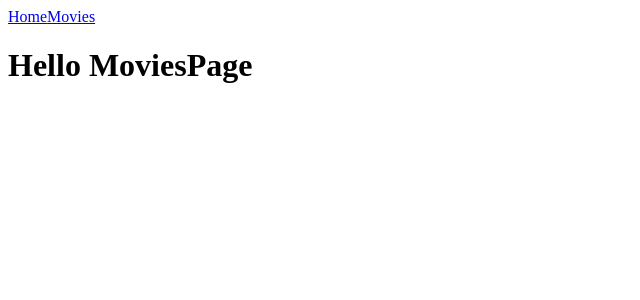
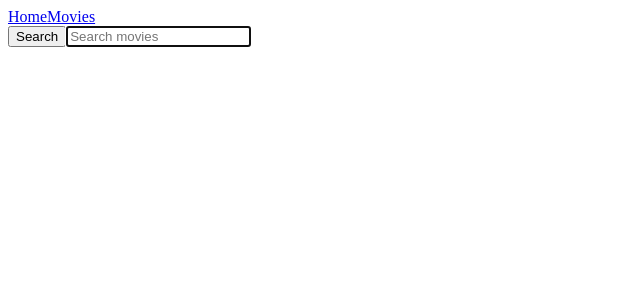
Before and after one commit to Vadym-Hryshchuk/goit-react-hw-05-movies-old, a React (Create React App) app: page /movies in a window 1280 px wide. Shown: the top 300 px of the page, without its empty margins (0-640 px from the left). Built offline with nearby package versions, Linux system fonts and the light colour scheme; no server answers.

Commit message:
Додано нові сторінки

```diff
--- a/package.json
+++ b/package.json
@@ -9,6 +9,7 @@
     "prop-types": "^15.8.1",
     "react": "^17.0.2",
     "react-dom": "^17.0.2",
+    "react-hot-toast": "^2.2.0",
     "react-router-dom": "^6.2.2",
     "react-scripts": "5.0.0",
     "web-vitals": "^2.1.4"
--- a/src/App.jsx
+++ b/src/App.jsx
@@ -1,24 +1,24 @@
 import { Routes, Route } from 'react-router-dom';
-import * as fetchMovie from './services/fetchMovieAPI';
+// import * as fetchMovie from './services/fetchMovieAPI';
 import Navigation from './components/Navigation';
 import HomePage from './views/HomePage';
 import MoviesPage from './views/MoviesPage';
+import MovieDetailsPage from './views/MovieDetailsPage';
 
 function App() {
-  fetchMovie.getTrendingMovie().then(console.log);
-  fetchMovie.searchMovies().then(console.log);
-  fetchMovie.gethMovieDetails().then(console.log);
-  fetchMovie.gethMovieCredits().then(console.log);
-  fetchMovie.gethMovieReviews().then(console.log);
+  // fetchMovie.getTrendingMovie().then(console.log);
+  // fetchMovie.searchMovies().then(console.log);
+  // fetchMovie.gethMovieDetails().then(console.log);
+  // fetchMovie.gethMovieCredits().then(console.log);
+  // fetchMovie.gethMovieReviews().then(console.log);
   return (
     <Routes>
       <Route path="/" element={<Navigation />}>
         <Route index element={<HomePage />} />
-        <Route path="movies" element={<MoviesPage />}>
-          <Route path=":movieId" element={<MoviesPage />}>
-            <Route path="cast" element={<MoviesPage />} />
-            <Route path="reviews" element={<MoviesPage />} />
-          </Route>
+        <Route path="/movies" element={<MoviesPage />} />
+        <Route path="/movies/:movieId" element={<MovieDetailsPage />}>
+          <Route path="cast" element={<MoviesPage />} />
+          <Route path="reviews" element={<MoviesPage />} />
         </Route>
       </Route>
     </Routes>
--- /dev/null
+++ b/src/components/ListMovie.jsx
@@ -0,0 +1,20 @@
+import { Link } from 'react-router-dom';
+
+export default function ListMovie({ movies }) {
+  const createSRC = posterPath => {
+    return `https://image.tmdb.org/t/p/w200//${posterPath}`;
+  };
+
+  return (
+    <ul>
+      {movies.map(({ id, title, name, poster_path }) => (
+        <li key={id}>
+          <Link to={`/movies/${id}`}>
+            <img src={createSRC(poster_path)} alt={title ?? name} />
+            <p>{title ?? name}</p>
+          </Link>
+        </li>
+      ))}
+    </ul>
+  );
+}
--- a/src/components/Navigation.jsx
+++ b/src/components/Navigation.jsx
@@ -5,7 +5,7 @@ const Navigation = () => (
     <header>
       <nav>
         <NavLink to="/">Home</NavLink>
-        <NavLink to="movies">Movies</NavLink>
+        <NavLink to="/movies">Movies</NavLink>
       </nav>
     </header>
     <Outlet />
--- /dev/null
+++ b/src/components/SearchForm.jsx
@@ -0,0 +1,47 @@
+import React from 'react';
+import toast, { Toaster } from 'react-hot-toast';
+import PropTypes from 'prop-types';
+
+// import { FcSearch } from 'react-icons/fc';
+// import { ReactComponent as Pixabay } from './pixabay.svg';
+// import {
+//   Header,
+//     SearchForm,
+//   SearchFormButton,
+//   SearchFormButtonLabel,
+//   SearchFormInput,
+// } from './Searchbar.styled';
+
+const SearchForm = ({ onSubmit }) => {
+  const handleSubmit = e => {
+    e.preventDefault();
+    const searchQuery = e.currentTarget.elements.query.value;
+    if (searchQuery.trim() === '') {
+      return toast('The search cannot be performed without a query');
+    }
+    onSubmit(searchQuery);
+    e.currentTarget.reset();
+  };
+  return (
+    <form onSubmit={handleSubmit}>
+      <button type="submit">
+        <span>Search</span>
+      </button>
+
+      <input
+        name="query"
+        type="text"
+        autoComplete="off"
+        autoFocus
+        placeholder="Search movies"
+      />
+      <Toaster />
+    </form>
+  );
+};
+
+export default SearchForm;
+
+SearchForm.propTypes = {
+  onSubmit: PropTypes.func.isRequired,
+};
--- a/src/views/HomePage.jsx
+++ b/src/views/HomePage.jsx
@@ -1,5 +1,7 @@
 import { useEffect, useState } from 'react';
+
 import * as fetchMovie from '../services/fetchMovieAPI';
+import ListMovie from '../components/ListMovie';
 
 export default function HomePage() {
   const [movies, setMovies] = useState([]);
@@ -9,11 +11,10 @@ export default function HomePage() {
       setMovies(results);
     });
   }, []);
+
   return (
-    <ul>
-      {movies.map(movie => (
-        <li key={movie.id}>{movie.title ?? movie.name}</li>
-      ))}
-    </ul>
+    <>
+      <ListMovie movies={movies} />
+    </>
   );
 }
--- /dev/null
+++ b/src/views/MovieDetailsPage.jsx
@@ -0,0 +1,28 @@
+import { useEffect, useState } from 'react';
+import { useParams } from 'react-router-dom';
+import * as fetchMovie from '../services/fetchMovieAPI';
+
+// import { useLocation } from 'react-router-dom';
+export default function MovieDetailsPage() {
+  const { movieId } = useParams();
+  const [movie, SetMovie] = useState([]);
+  const createSRC = posterPath => {
+    return `https://image.tmdb.org/t/p/w200//${posterPath}`;
+  };
+
+  useEffect(() => {
+    fetchMovie.gethMovieDetails(movieId).then(data => {
+      console.log(data);
+      return SetMovie(data);
+    });
+  }, [movieId]);
+
+  return (
+    <main>
+      <div>
+        <img src={createSRC(movie.poster_path)} alt="" />
+        <h1>Hello</h1>
+      </div>
+    </main>
+  );
+}
--- a/src/views/MoviesPage.jsx
+++ b/src/views/MoviesPage.jsx
@@ -1,3 +1,20 @@
-const MoviesPage = () => <h1>Hello MoviesPage</h1>;
+import { useState } from 'react';
+// import { Outlet } from 'react-router-dom';
+import ListMovie from '../components/ListMovie';
+import SearchForm from '../components/SearchForm';
+import * as fetchMovie from '../services/fetchMovieAPI';
 
-export default MoviesPage;
+export default function MoviesPage() {
+  const [movies, setMovies] = useState([]);
+
+  const getMovieForQuery = query => {
+    fetchMovie.searchMovies(query).then(({ results }) => setMovies(results));
+  };
+
+  return (
+    <>
+      <SearchForm onSubmit={getMovieForQuery} />
+      <ListMovie movies={movies} />
+    </>
+  );
+}
```
Also changed, not shown: 1 other file (tests, documents, lock files or other folders).
